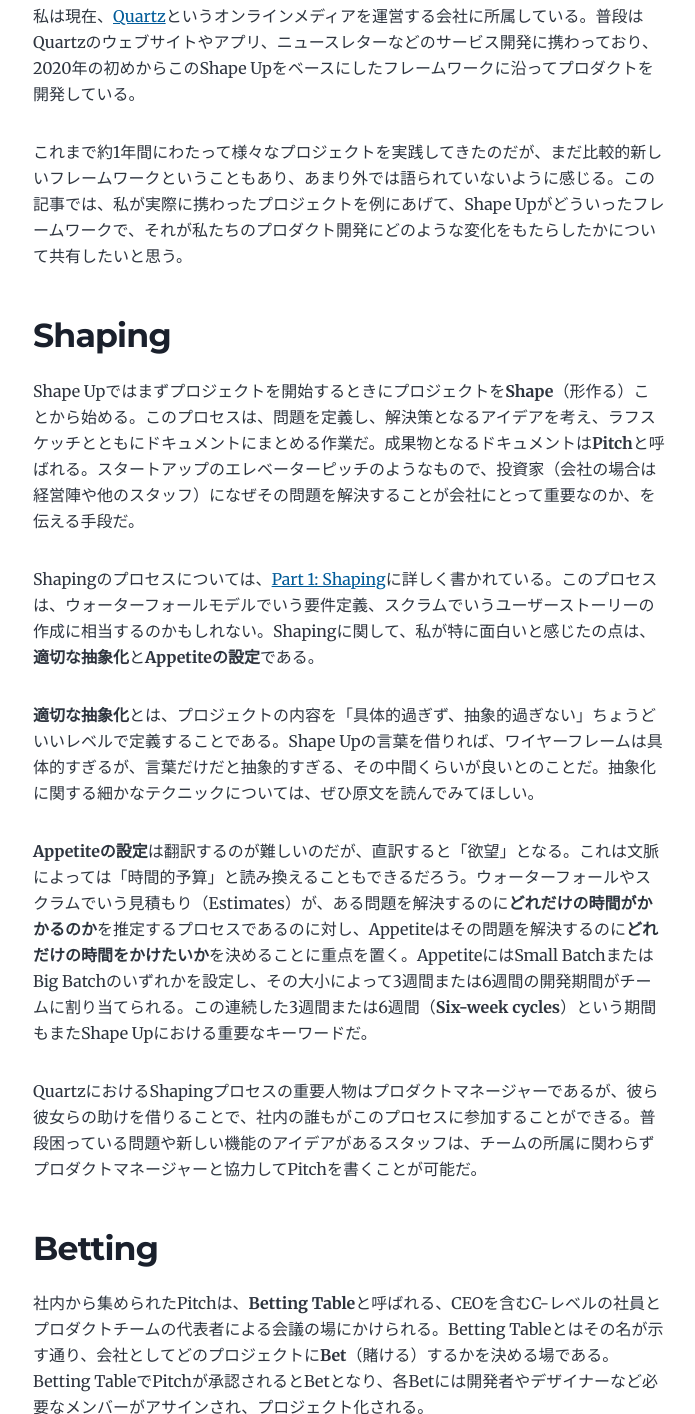
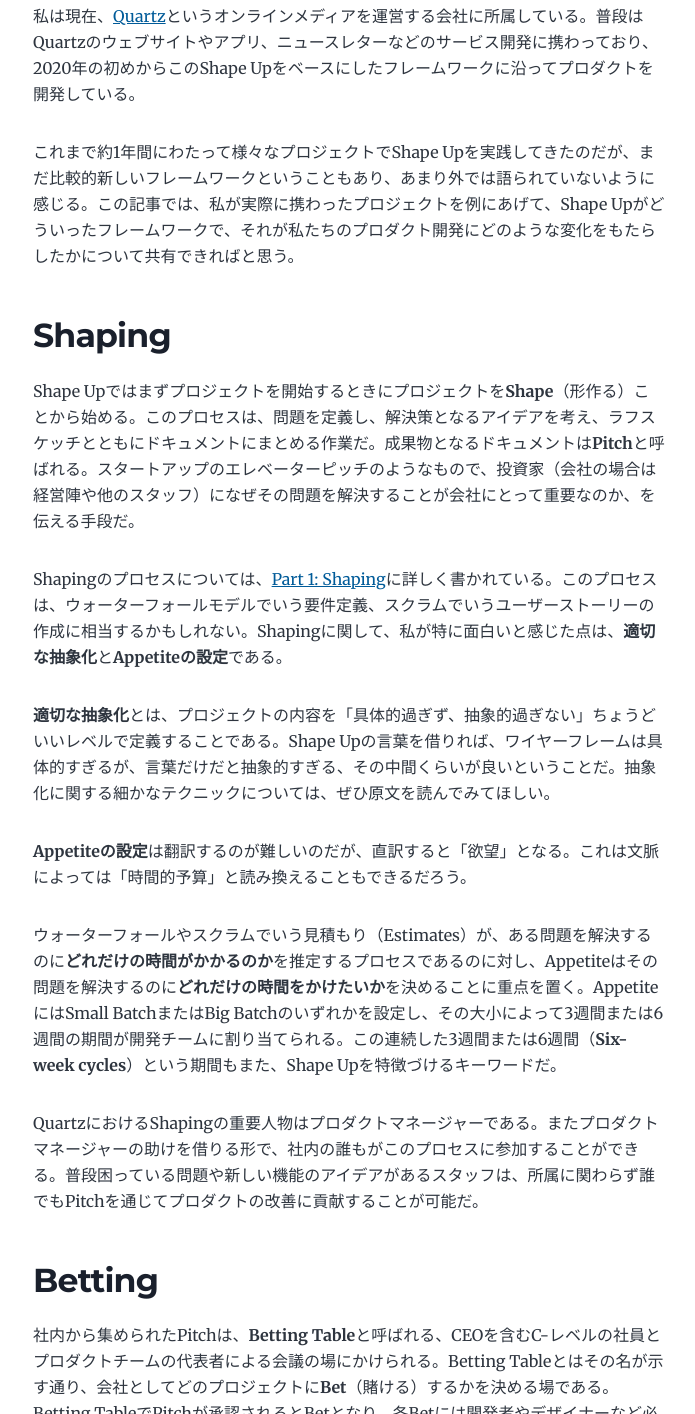
Before and after one commit to tatsuyaoiw/website, a Gatsby site: page /ja/basecamp-shape-up/ in a window 1280 px wide. Shown: the part 899-2313 px from the top of the page, without its empty margins (291-986 px from the left). Built offline with nearby package versions, Linux system fonts and the light colour scheme; Gatsby itself is replaced by a stand-in of ours.

Commit message:
Update post

```diff
--- a/content/blog/ja/basecamp-shape-up/index.md
+++ b/content/blog/ja/basecamp-shape-up/index.md
@@ -21,19 +21,21 @@
 
 私は現在、[Quartz](https://qz.com/)というオンラインメディアを運営する会社に所属している。普段はQuartzのウェブサイトやアプリ、ニュースレターなどのサービス開発に携わっており、2020年の初めからこのShape Upをベースにしたフレームワークに沿ってプロダクトを開発している。
 
-これまで約1年間にわたって様々なプロジェクトを実践してきたのだが、まだ比較的新しいフレームワークということもあり、あまり外では語られていないように感じる。この記事では、私が実際に携わったプロジェクトを例にあげて、Shape Upがどういったフレームワークで、それが私たちのプロダクト開発にどのような変化をもたらしたかについて共有したいと思う。
+これまで約1年間にわたって様々なプロジェクトでShape Upを実践してきたのだが、まだ比較的新しいフレームワークということもあり、あまり外では語られていないように感じる。この記事では、私が実際に携わったプロジェクトを例にあげて、Shape Upがどういったフレームワークで、それが私たちのプロダクト開発にどのような変化をもたらしたかについて共有できればと思う。
 
 ## Shaping
 
 Shape Upではまずプロジェクトを開始するときにプロジェクトを**Shape**（形作る）ことから始める。このプロセスは、問題を定義し、解決策となるアイデアを考え、ラフスケッチとともにドキュメントにまとめる作業だ。成果物となるドキュメントは**Pitch**と呼ばれる。スタートアップのエレベーターピッチのようなもので、投資家（会社の場合は経営陣や他のスタッフ）になぜその問題を解決することが会社にとって重要なのか、を伝える手段だ。
 
-Shapingのプロセスについては、[Part 1: Shaping](https://basecamp.com/shapeup/1.1-chapter-02)に詳しく書かれている。このプロセスは、ウォーターフォールモデルでいう要件定義、スクラムでいうユーザーストーリーの作成に相当するのかもしれない。Shapingに関して、私が特に面白いと感じたの点は、**適切な抽象化**と**Appetiteの設定**である。
+Shapingのプロセスについては、[Part 1: Shaping](https://basecamp.com/shapeup/1.1-chapter-02)に詳しく書かれている。このプロセスは、ウォーターフォールモデルでいう要件定義、スクラムでいうユーザーストーリーの作成に相当するかもしれない。Shapingに関して、私が特に面白いと感じた点は、**適切な抽象化**と**Appetiteの設定**である。
 
-**適切な抽象化**とは、プロジェクトの内容を「具体的過ぎず、抽象的過ぎない」ちょうどいいレベルで定義することである。Shape Upの言葉を借りれば、ワイヤーフレームは具体的すぎるが、言葉だけだと抽象的すぎる、その中間くらいが良いとのことだ。抽象化に関する細かなテクニックについては、ぜひ原文を読んでみてほしい。
+**適切な抽象化**とは、プロジェクトの内容を「具体的過ぎず、抽象的過ぎない」ちょうどいいレベルで定義することである。Shape Upの言葉を借りれば、ワイヤーフレームは具体的すぎるが、言葉だけだと抽象的すぎる、その中間くらいが良いということだ。抽象化に関する細かなテクニックについては、ぜひ原文を読んでみてほしい。
 
-**Appetiteの設定**は翻訳するのが難しいのだが、直訳すると「欲望」となる。これは文脈によっては「時間的予算」と読み換えることもできるだろう。ウォーターフォールやスクラムでいう見積もり（Estimates）が、ある問題を解決するのに**どれだけの時間がかかるのか**を推定するプロセスであるのに対し、Appetiteはその問題を解決するのに**どれだけの時間をかけたいか**を決めることに重点を置く。AppetiteにはSmall BatchまたはBig Batchのいずれかを設定し、その大小によって3週間または6週間の開発期間がチームに割り当てられる。この連続した3週間または6週間（**Six-week cycles**）という期間もまたShape Upにおける重要なキーワードだ。
+**Appetiteの設定**は翻訳するのが難しいのだが、直訳すると「欲望」となる。これは文脈によっては「時間的予算」と読み換えることもできるだろう。
 
-QuartzにおけるShapingプロセスの重要人物はプロダクトマネージャーであるが、彼ら彼女らの助けを借りることで、社内の誰もがこのプロセスに参加することができる。普段困っている問題や新しい機能のアイデアがあるスタッフは、チームの所属に関わらずプロダクトマネージャーと協力してPitchを書くことが可能だ。
+ウォーターフォールやスクラムでいう見積もり（Estimates）が、ある問題を解決するのに**どれだけの時間がかかるのか**を推定するプロセスであるのに対し、Appetiteはその問題を解決するのに**どれだけの時間をかけたいか**を決めることに重点を置く。AppetiteにはSmall BatchまたはBig Batchのいずれかを設定し、その大小によって3週間または6週間の期間が開発チームに割り当てられる。この連続した3週間または6週間（**Six-week cycles**）という期間もまた、Shape Upを特徴づけるキーワードだ。
+
+QuartzにおけるShapingの重要人物はプロダクトマネージャーである。またプロダクトマネージャーの助けを借りる形で、社内の誰もがこのプロセスに参加することができる。普段困っている問題や新しい機能のアイデアがあるスタッフは、所属に関わらず誰でもPitchを通じてプロダクトの改善に貢献することが可能だ。
 
 ## Betting
 
```
